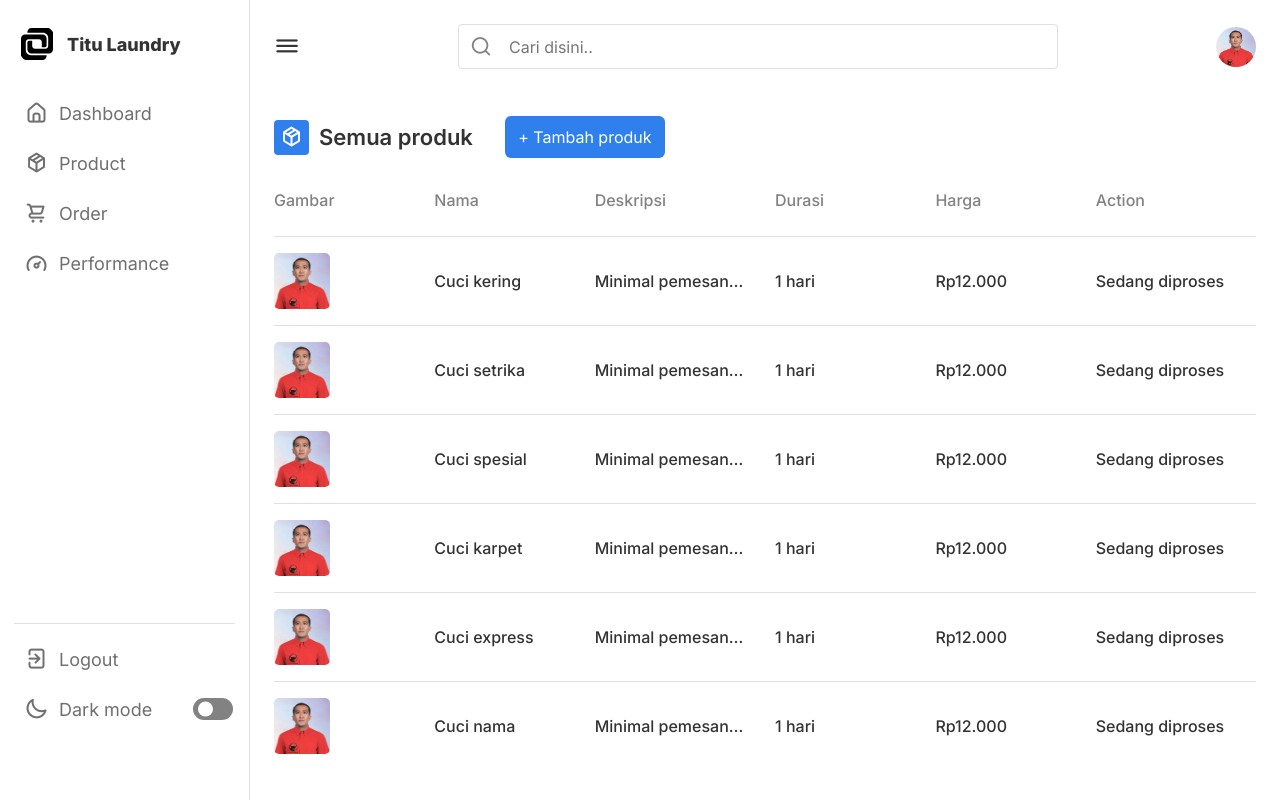
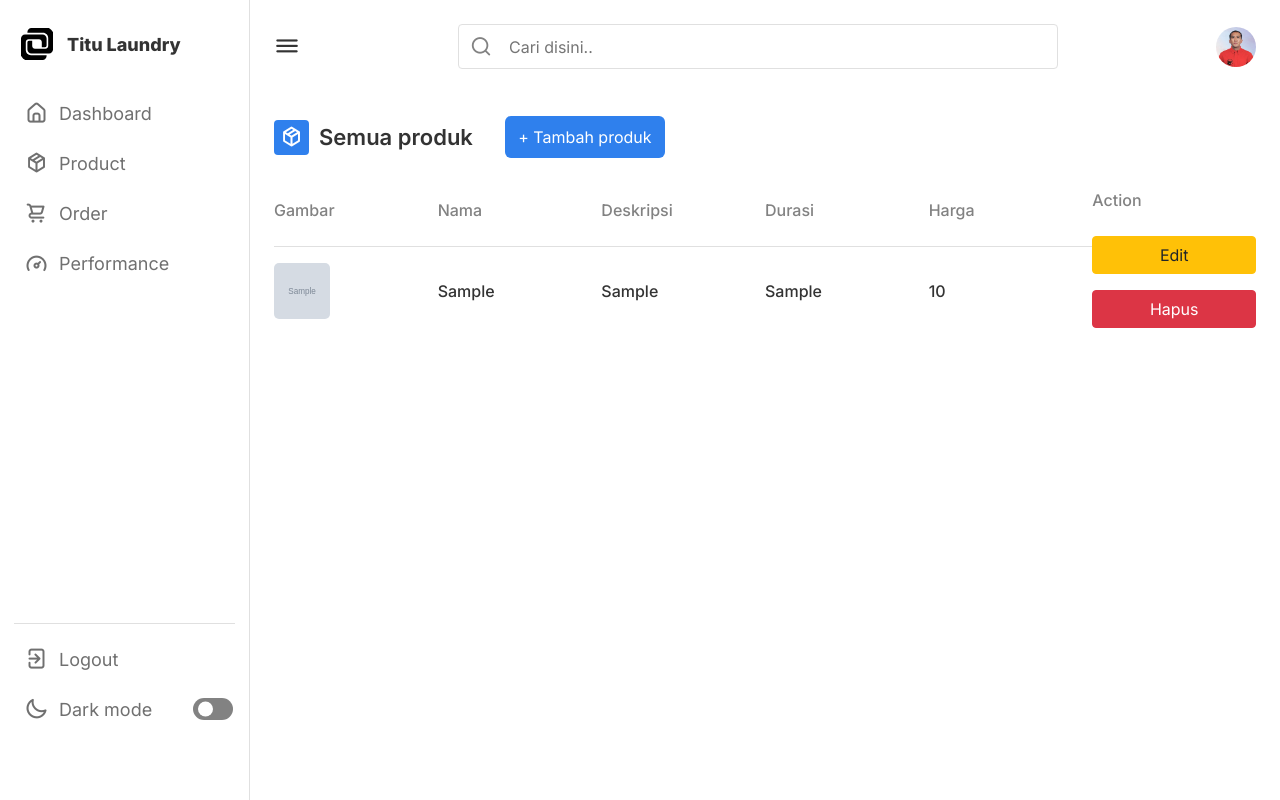
Before and after one commit to fikrilal/Titu-Laundry-Admin-Website, a PHP site: page /product.php in a window 1280 px wide. Run offline with PHP 8.4, Linux system fonts and the light colour scheme; tables that the repository leaves empty or names only in its code hold one stand-in row (values such as "Sample post"); grey boxes marked "Sample" are stand-in pictures; some libraries are stand-ins or nearby versions.

Commit message:
add product - mysql

```diff
--- a/css/product.css
+++ b/css/product.css
@@ -209,3 +209,12 @@ section .details span {
     font-size: 12px;
     color: dimgray;
 }
+
+.message {
+    display: block;
+    background: #2F80ED;
+    padding: 1.5rem 1rem;
+    font-size: 2rem;
+    color: #333333;
+    margin-bottom: 2rem;
+}
--- a/product.php
+++ b/product.php
@@ -1,3 +1,23 @@
+<?php
+
+@include 'koneksi.php';
+
+// if (isset($_POST['add_product'])) {
+//     $nama_produk = $_POST['nama_produk'];
+//     $durasi_produk = $_POST['durasi_produk'];
+//     $harga_produk = $_POST['harga_produk'];
+//     $deskripsi_produk = $_POST['deskripsi_produk'];
+//     $product_image = $_FILES['product_image']['name'];
+//     $product_image_tmp_name = $_FILES['product_image']['name'];
+//     $product_image_image_folder = 'img/' . $product_image;
+
+//     if (empty($nama_produk) || empty($durasi_produk) || empty($harga_produk) || empty($deskripsi_produk) || empty($product_image)) {
+//         $message[] = 'Data produk tidak boleh kosong';
+//     }
+// }
+
+?>
+
 <html>
 
 <head>
@@ -16,6 +36,8 @@
 </head>
 
 <body>
+
+
     <nav>
         <div class="logo-name">
             <div class="logo-image">
@@ -83,17 +105,19 @@
                     <button class="btntambah" data-toggle="modal" data-target="#exampleModal">+ Tambah produk</button>
                 </div>
 
-                <div class="modal fade" id="exampleModal" tabindex="-1" role="dialog" aria-labelledby="exampleModalLabel" aria-hidden="true">
+                <div action="<?php $_SERVER['PHP_SELF'] ?>" method="post" class="modal fade" id="exampleModal" tabindex="-1" role="dialog" aria-labelledby="exampleModalLabel" aria-hidden="true">
                     <div class="modal-dialog" role="document">
                         <div class="modal-content">
                             <div class="modal-header">
                                 <h5 class="modal-title" id="exampleModalLabel">Tambah produk baru</h5>
                             </div>
 
-                            <input type="text" class="form-control" id="nama" placeholder="Nama produk">
-                            <input type="text" class="form-control" id="durasi" placeholder="Durasi (hari)">
-                            <input type="text" class="form-control" id="harga" placeholder="Harga (per kg)">
-                            <input type="text" class="form-control" id="deskripsi" placeholder="Deskripsi (max: 200 kata)">
+                            <input type="text" class="form-control" id="nama_produk" placeholder="Nama produk" name="nama_produk">
+                            <input type="text" class="form-control" id="deskripsi_produk" placeholder="Deskripsi (max: 200 kata)" name="deskripsi_produk">
+                            <input type="text" class="form-control" id="durasi_produk" placeholder="Durasi (hari)" name="durasi_produk">
+                            <input type="text" class="form-control" id="harga_produk" placeholder="Harga (per kg)" name="harga_produk">
+                            <input type="file" name="product_image" class="form-control" id="exampleFormControlInput1" required="">
+                            <button type="submit" class="btn btn-success mb-3" name="add_product">Simpan</button>
 
                             <div class="wrapper">
                                 <form action="#">
@@ -105,7 +129,7 @@
                                 <section class="uploaded-area"></section>
                             </div>
 
-                            <button class="simpan-btn">Simpan</button>
+                            <button class="simpan-btn" name="simpan-btn">Simpan</button>
                             <button class="kembali-btn" data-dismiss="modal" aria-label="Close">
                                 <span aria-hidden="true">Kembali</span>
                             </button>
@@ -118,64 +142,83 @@
 
                     <div class="data order-id">
                         <span class="data-title">Gambar</span>
-                        <span class="data-thumb"><img src="img/profile.jpg" width="56" height="56" style="border-radius: 5px"></span>
-                        <span class="data-thumb"><img src="img/profile.jpg" width="56" height="56" style="border-radius: 5px"></span>
-                        <span class="data-thumb"><img src="img/profile.jpg" width="56" height="56" style="border-radius: 5px"></span>
-                        <span class="data-thumb"><img src="img/profile.jpg" width="56" height="56" style="border-radius: 5px"></span>
-                        <span class="data-thumb"><img src="img/profile.jpg" width="56" height="56" style="border-radius: 5px"></span>
-                        <span class="data-thumb"><img src="img/profile.jpg" width="56" height="56" style="border-radius: 5px"></span>
+                        <?php
+                        $sql = "SELECT image FROM `jasa`";
+                        $query = mysqli_query($koneksi, $sql);
+
+                        while ($siswa = mysqli_fetch_array($query)) {
+                        ?>
+                            <span class="data-thumb"><img src="img/<?php echo $siswa['image'] ?>" style="height: 56; width: 56; object-fit: cover; border-radius: 5px;"></span>
+                        <?php
+                        }
+                        ?>
                     </div>
                     <div class="data date">
                         <span class="data-title">Nama</span>
-                        <span class="data-list">Cuci kering</span>
-                        <span class="data-list">Cuci setrika</span>
-                        <span class="data-list">Cuci spesial</span>
-                        <span class="data-list">Cuci karpet</span>
-                        <span class="data-list">Cuci express</span>
-                        <span class="data-list">Cuci nama</span>
+                        <?php
+                        $sql = "SELECT jenis_jasa FROM `jasa`";
+                        $query = mysqli_query($koneksi, $sql);
+
+                        while ($siswa = mysqli_fetch_array($query)) {
+                        ?>
+                            <span class="data-list"><?php echo $siswa['jenis_jasa'] ?></span>
+                        <?php
+                        }
+                        ?>
                     </div>
                     <div class="data desc">
                         <span class="data-title">Deskripsi</span>
-                        <span class="data-list">Minimal pemesanan untuk laundry cuci kering adalah 1 kg. Pakaian akan
-                            diproses mulai dari pencucian, pewangi, hingga pengeringan. </span>
-                        <span class="data-list">Minimal pemesanan untuk laundry cuci kering adalah 1 kg. Pakaian akan
-                            diproses mulai dari pencucian, pewangi, hingga pengeringan. </span>
-                        <span class="data-list">Minimal pemesanan untuk laundry cuci kering adalah 1 kg. Pakaian akan
-                            diproses mulai dari pencucian, pewangi, hingga pengeringan. </span>
-                        <span class="data-list">Minimal pemesanan untuk laundry cuci kering adalah 1 kg. Pakaian akan
-                            diproses mulai dari pencucian, pewangi, hingga pengeringan. </span>
-                        <span class="data-list">Minimal pemesanan untuk laundry cuci kering adalah 1 kg. Pakaian akan
-                            diproses mulai dari pencucian, pewangi, hingga pengeringan. </span>
-                        <span class="data-list">Minimal pemesanan untuk laundry cuci kering adalah 1 kg. Pakaian akan
-                            diproses mulai dari pencucian, pewangi, hingga pengeringan. </span>
+                        <?php
+                        $sql = "SELECT deskripsi FROM `jasa`";
+                        $query = mysqli_query($koneksi, $sql);
+
+                        while ($siswa = mysqli_fetch_array($query)) {
+                        ?>
+                            <span class="data-list"><?php echo $siswa['deskripsi'] ?></span>
+                        <?php
+                        }
+                        ?>
                     </div>
                     <div class="data order">
                         <span class="data-title">Durasi</span>
-                        <span class="data-list">1 hari</span>
-                        <span class="data-list">1 hari</span>
-                        <span class="data-list">1 hari</span>
-                        <span class="data-list">1 hari</span>
-                        <span class="data-list">1 hari</span>
-                        <span class="data-list">1 hari</span>
+                        <?php
+                        $sql = "SELECT durasi FROM `jasa`";
+                        $query = mysqli_query($koneksi, $sql);
+
+                        while ($siswa = mysqli_fetch_array($query)) {
+                        ?>
+                            <span class="data-list"><?php echo $siswa['durasi'] ?></span>
+                        <?php
+                        }
+                        ?>
                     </div>
 
                     <div class="data price">
                         <span class="data-title">Harga</span>
-                        <span class="data-list">Rp12.000</span>
-                        <span class="data-list">Rp12.000</span>
-                        <span class="data-list">Rp12.000</span>
-                        <span class="data-list">Rp12.000</span>
-                        <span class="data-list">Rp12.000</span>
-                        <span class="data-list">Rp12.000</span>
+                        <?php
+                        $sql = "SELECT harga FROM `jasa`";
+                        $query = mysqli_query($koneksi, $sql);
+
+                        while ($siswa = mysqli_fetch_array($query)) {
+                        ?>
+                            <span class="data-list"><?php echo $siswa['harga'] ?></span>
+                        <?php
+                        }
+                        ?>
                     </div>
                     <div class="data status">
                         <span class="data-title">Action</span>
-                        <span class="data-list">Sedang diproses</span>
-                        <span class="data-list">Sedang diproses</span>
-                        <span class="data-list">Sedang diproses</span>
-                        <span class="data-list">Sedang diproses</span>
-                        <span class="data-list">Sedang diproses</span>
-                        <span class="data-list">Sedang diproses</span>
+                        <?php
+                        $sql = "SELECT id_jasa FROM `jasa`";
+                        $query = mysqli_query($koneksi, $sql);
+
+                        while ($siswa = mysqli_fetch_array($query)) {
+                        ?>
+                            <a href="edit_barang.php?id_barang=<?php echo $siswa['id_jasa']; ?>" name="bupdate" class="btn btn-warning mb-3">Edit</a>
+                            <a href="hapus_barang.php?id_barang=<?php echo $siswa['id_jasa']; ?>" name="bhapus" class="btn btn-danger mb-3">Hapus</a>
+                        <?php
+                        }
+                        ?>
                     </div>
 
                 </div>
```
Also changed, not shown: testol.php (added, +61 -0 lines), tolaction.php (added, +28 -0 lines), img/wallpaperflare.com_wallpaper (11).jpg (added), img/wallpaperflare.com_wallpaper (4).jpg (added), 1 other file.
